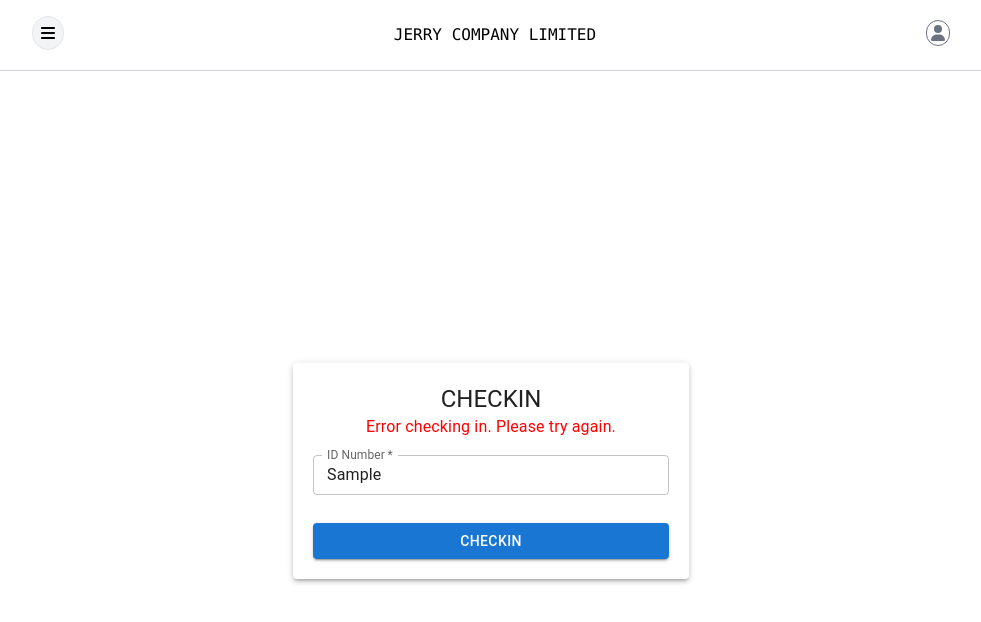
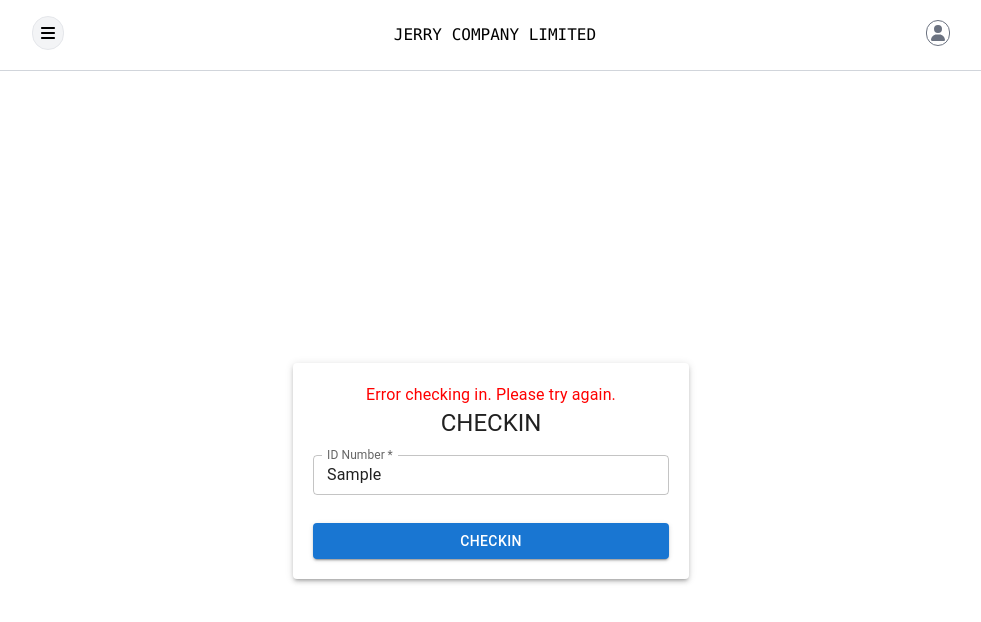
Before and after one commit to Jerry-Khobby/workers-attendance-management-system, a React (Create React App) app in the folder client/: page /homepage/checkin in a window 1280 px wide. Both pictures are taken after typing "Sample" into the empty fields and a click on the button "CHECKIN". Shown: the top 622 px of the page, without its empty margins (149-1130 px from the left). Built offline with nearby package versions, Linux system fonts and the light colour scheme; no server answers.

Commit message:
check in is working now left with some touches on the frontend

```diff
--- a/client/src/component/worker/mainportal/checkin.jsx
+++ b/client/src/component/worker/mainportal/checkin.jsx
@@ -1,9 +1,16 @@
-import React,{useState} from "react";
-import { Button, TextField, Typography, Container, Paper, Box } from "@mui/material";
+import React, { useState } from "react";
+import {
+  Button,
+  TextField,
+  Typography,
+  Container,
+  Paper,
+  Box,
+} from "@mui/material";
 import Navbar from "./navbar";
 
 const CheckIn = () => {
-  const [checkInData,setCheckInData] = useState({
+  const [checkInData, setCheckInData] = useState({
     user_id: "",
   });
   const [message, setMessage] = useState("");
@@ -12,21 +19,31 @@ const CheckIn = () => {
   const handleSubmit = async (e) => {
     e.preventDefault();
     try {
-      const response = await fetch("http://127.0.0.1:8000/api/checkin/check_in/", {
+      const response = await fetch(
+        "http://127.0.0.1:8000/api/checkin/check_in/",
+        {
           method: "POST",
           headers: {
             "Content-Type": "application/json",
+            Authorization: `Token a23653c2965c43077a41c74aaade3e236c45fbfc`,
           },
           body: JSON.stringify(checkInData),
-      });
+        }
+      );
 
       const data = await response.json();
 
       if (response.ok) {
         setSuccessMessage(data.status);
         setMessage("");
+      } else if (response.status === 401) {
+        setMessage("You have already checked in today.");
+        setSuccessMessage("");
+      } else if (response.status === 400) {
+        setMessage("Your details cannot be found in the database.");
+        setSuccessMessage("");
       } else {
-        setMessage(data.error || data.message);
+        setMessage("Error checking in. Please try again.");
         setSuccessMessage("");
       }
     } catch (error) {
@@ -36,7 +53,6 @@ const CheckIn = () => {
     }
   };
 
-
   const handleChange = (e) => {
     const { name, value } = e.target;
     setCheckInData((prevData) => ({
@@ -44,34 +60,43 @@ const CheckIn = () => {
       [name]: value,
     }));
   };
+
   return (
     <div>
-      <Navbar/>
+      <Navbar />
       <Container component="main" maxWidth="xs">
         <Box
           sx={{
-          display: 'flex',
-          flexDirection: 'column',
-          alignItems: 'center',
-          justifyContent: 'center',
-          minHeight: '100vh',
+            display: "flex",
+            flexDirection: "column",
+            alignItems: "center",
+            justifyContent: "center",
+            minHeight: "100vh",
           }}
         >
           <Paper elevation={3} style={{ padding: "20px", width: "100%" }}>
+            {message && (
+              <Typography
+                variant="body1"
+                align="center"
+                style={{ color: "red" }}
+              >
+                {message}
+              </Typography>
+            )}
+            {successMessage && (
+              <Typography
+                variant="body1"
+                align="center"
+                style={{ color: "green" }}
+              >
+                {successMessage}
+              </Typography>
+            )}
             <Typography variant="h5" align="center">
               CHECKIN
             </Typography>
             <form onSubmit={handleSubmit}>
-          {message && (
-              <Typography variant="body1" align="center" style={{ color: "red" }}>
-                {message}
-              </Typography>
-            )}
-            {successMessage && (
-              <Typography variant="body1" align="center" style={{ color: "green" }}>
-                {successMessage}
-              </Typography>
-            )}
               <TextField
                 variant="outlined"
                 margin="normal"
@@ -80,9 +105,9 @@ const CheckIn = () => {
                 label="ID Number"
                 name="user_id"
                 value={checkInData.user_id}
+                onChange={handleChange}
                 size="small"
                 inputProps={{ maxLength: 10 }}
-              onChange={handleChange}
                 autoFocus
               />
               <Button
@@ -98,9 +123,7 @@ const CheckIn = () => {
           </Paper>
         </Box>
       </Container>
-
     </div>
-
   );
 };
 
```
Also changed, not shown: 1 other file (tests, documents, lock files or other folders). Lines whose indentation alone changed are shown as unchanged.
